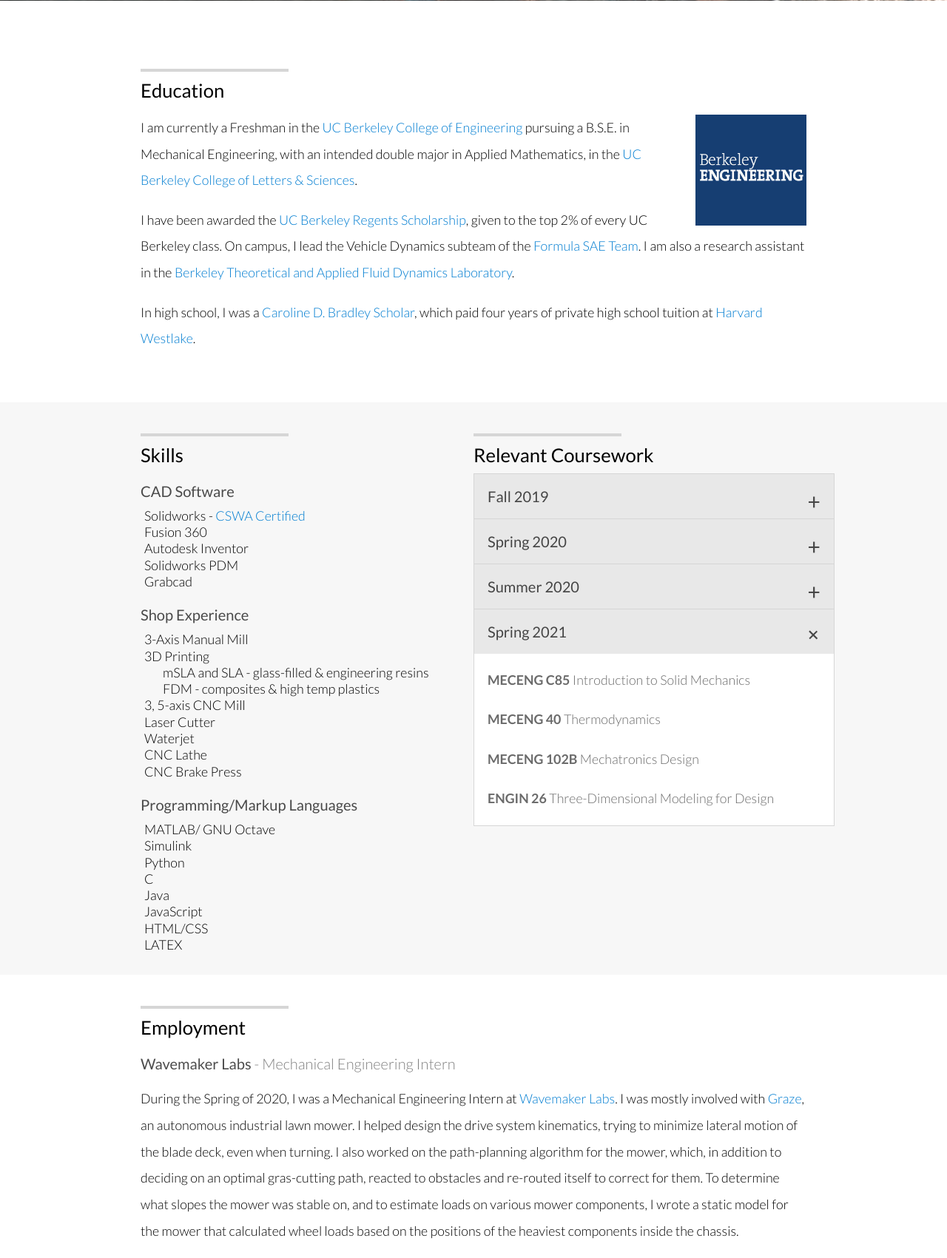
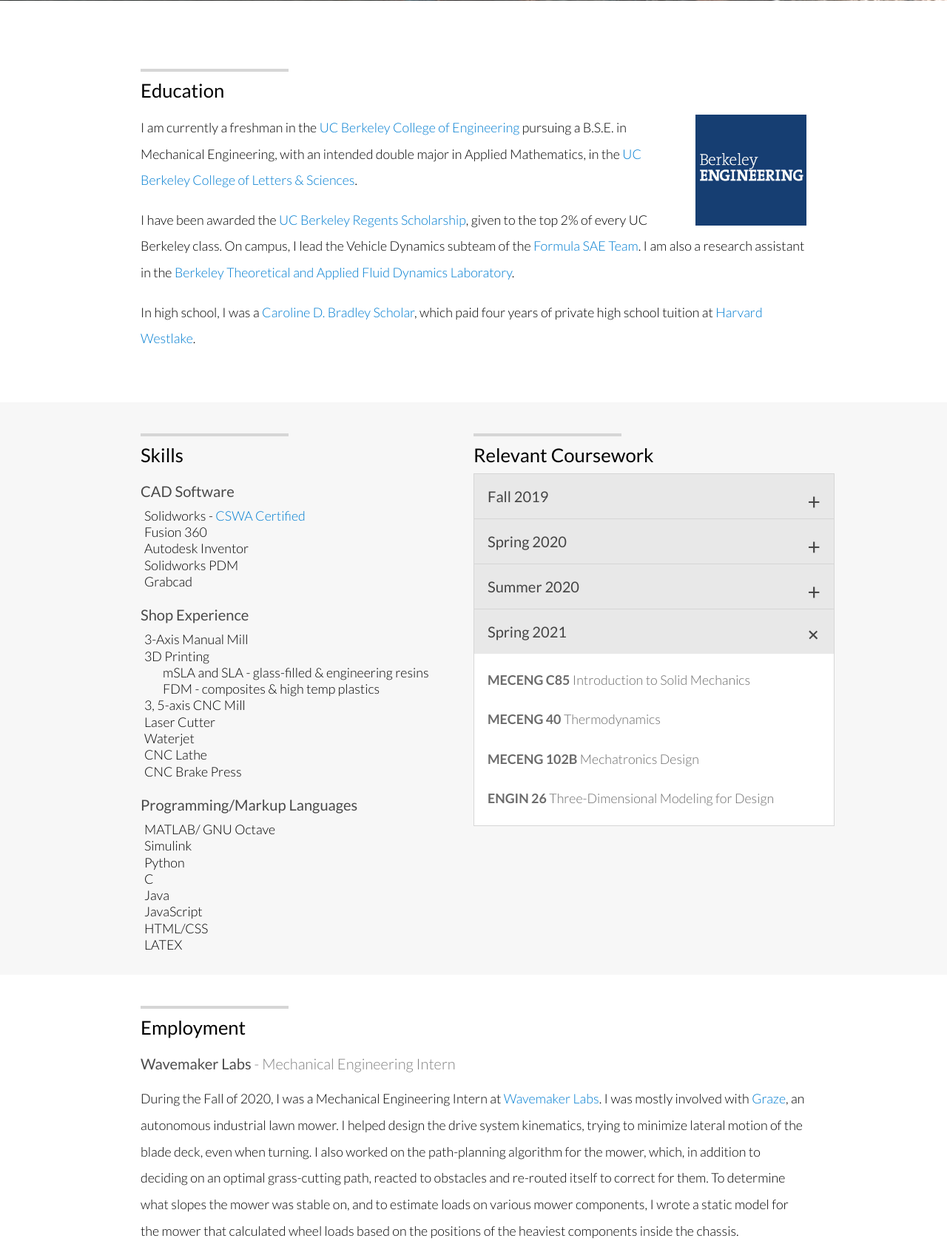
Before and after one commit to AedenGB/portfolio-website, a Flask app: page / in a window 1280 px wide. Shown: the part 799-2500 px from the top of the page at 74% size. Run offline with Flask 2, Linux system fonts and the light colour scheme.

Commit message:
typo fixes

```diff
--- a/app/templates/index.html
+++ b/app/templates/index.html
@@ -72,7 +72,7 @@ Trying to figure out whether this is bootstrap? It's written all from scratch :)
 
           <p>
             <a class = "inline-image" target="_blank" href = "https://engineering.berkeley.edu/"><img class = "inline-image" src = "{{url_for('static', filename='images/berkeley-engineering-logo.jpg')}}"></a>
-            I am currently a Freshman in the <a class = "inline-link" target="_blank" href = "https://engineering.berkeley.edu/">UC Berkeley College of Engineering<a> pursuing a B.S.E. in Mechanical Engineering, with an intended double major in Applied Mathematics, in the <a class = "inline-link" target="_blank" href = "https://ls.berkeley.edu/">UC Berkeley College of Letters & Sciences</a>.
+            I am currently a freshman in the <a class = "inline-link" target="_blank" href = "https://engineering.berkeley.edu/">UC Berkeley College of Engineering<a> pursuing a B.S.E. in Mechanical Engineering, with an intended double major in Applied Mathematics, in the <a class = "inline-link" target="_blank" href = "https://ls.berkeley.edu/">UC Berkeley College of Letters & Sciences</a>.
           </p>
           <p>
             I have been awarded the <a class = "inline-link" target="_blank" href = "https://financialaid.berkeley.edu/regents-and-chancellors-scholarship">UC Berkeley Regents Scholarship<a>, given to the top 2% of every UC Berkeley class. On campus, I lead the Vehicle Dynamics subteam of the <a class = "inline-link" target="_blank" href = "https://fsae.berkeley.edu/">Formula SAE Team</a>. I am also a research assistant in the <a class = "inline-link" target="_blank" href = "https://taflab.berkeley.edu/">Berkeley Theoretical and Applied Fluid Dynamics Laboratory<a>.
@@ -167,8 +167,8 @@ Trying to figure out whether this is bootstrap? It's written all from scratch :)
           <a class = "anchor" name="Wavemaker-Labs">a</a>
           <a class = "heading" href = "#Wavemaker-Labs">Wavemaker Labs <span class = "heading-detail">- Mechanical Engineering Intern</span></a>
           <p>
-            During the Spring of 2020, I was a Mechanical Engineering Intern at <a class = "inline-link" target="_blank" href = "https://www.wavemakerlabs.com/">Wavemaker Labs<a>. I was mostly involved with <a class = "inline-link" target="_blank" href = "https://www.grazemowing.com/">Graze</a>, an autonomous industrial lawn mower.
-            I helped design the drive system kinematics, trying to minimize lateral motion of the blade deck, even when turning. I also worked on the path-planning algorithm for the mower, which, in addition to deciding on an optimal gras-cutting path, reacted to
+            During the Fall of 2020, I was a Mechanical Engineering Intern at <a class = "inline-link" target="_blank" href = "https://www.wavemakerlabs.com/">Wavemaker Labs<a>. I was mostly involved with <a class = "inline-link" target="_blank" href = "https://www.grazemowing.com/">Graze</a>, an autonomous industrial lawn mower.
+            I helped design the drive system kinematics, trying to minimize lateral motion of the blade deck, even when turning. I also worked on the path-planning algorithm for the mower, which, in addition to deciding on an optimal grass-cutting path, reacted to
             obstacles and re-routed itself to correct for them. To determine what slopes the mower was stable on, and to estimate loads on various mower components, I wrote a static model for the mower that calculated wheel loads based on the positions of the heaviest components inside the chassis.
           </p>
           <div class="inline-object-small">
@@ -257,7 +257,7 @@ Trying to figure out whether this is bootstrap? It's written all from scratch :)
           <a class = "anchor" name="Plastic-Harmonic-Drive">a</a>
           <a class = "heading" href = "#Plastic-Harmonic-Drive">Plastic Harmonic Drive Development</a>
             <p>
-              Since June 2020, a friand and I have been working on making the worlds best plastic harmonic drive. We have experimented primarily with 3D printed prototypes, made of ABS, PLA, CF-impregnated-Nylon, and various photopolymers printed with several different SLA Printers.
+              Since June 2020, a friend and I have been working on making the worlds best plastic harmonic drive. We have experimented primarily with 3D printed prototypes, made of ABS, PLA, CF-impregnated-Nylon, and various photopolymers printed with several different SLA Printers.
               Our current prototype is a zero-backlash gearbox weighing less than 100g, with output torque around 50 Nm. The tooth profiles are a new design, with a point-cloud computed specifically for maximum tooth contact on a harmonic drive.
             </p>
             <div class="inline-object-small carousel-container">
```
